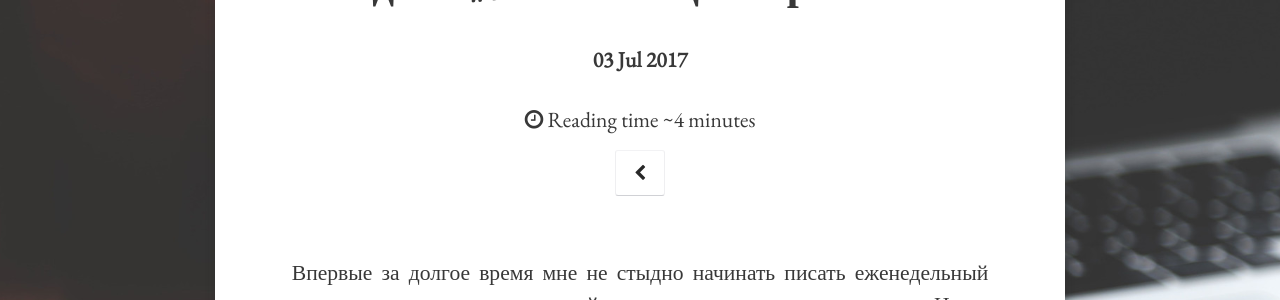
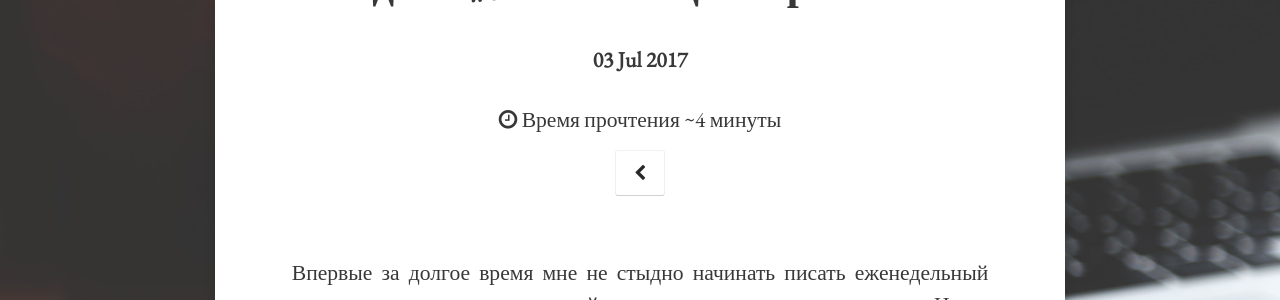
Before and after one commit to joisadler/joisadler.github.io, a Jekyll site: the page built from _posts/2017-07-03-week9.md, in a window 1280 px wide and 900 px high. Shown: the part 191-491 px from the top of the window. Built offline with Jekyll 4.4.1, drawn with Linux system fonts in a browser that asks for light colours; comment, search, counter and statistics services are not loaded.

Commit message:
change readtime to russian

```diff
--- a/_includes/read-time.html
+++ b/_includes/read-time.html
@@ -1,3 +1,7 @@
 {% assign wpm = site.words_per_minute | append: '.0' %}
 {% assign readtime = content | strip_html | number_of_words | divided_by:wpm | round %}
-Reading time ~{% if readtime <= 1 %}1 minute{% else %}{{ readtime }} minutes{% endif %}
+Время прочтения ~{% if readtime <= 1 %}1 минута
+{% elsif readtime == 2 %}2 минуты
+{% elsif readtime == 3 %}3 минуты
+{% elsif readtime == 4 %}4 минуты
+{% else %}{{ readtime }} минут{% endif %}
```
